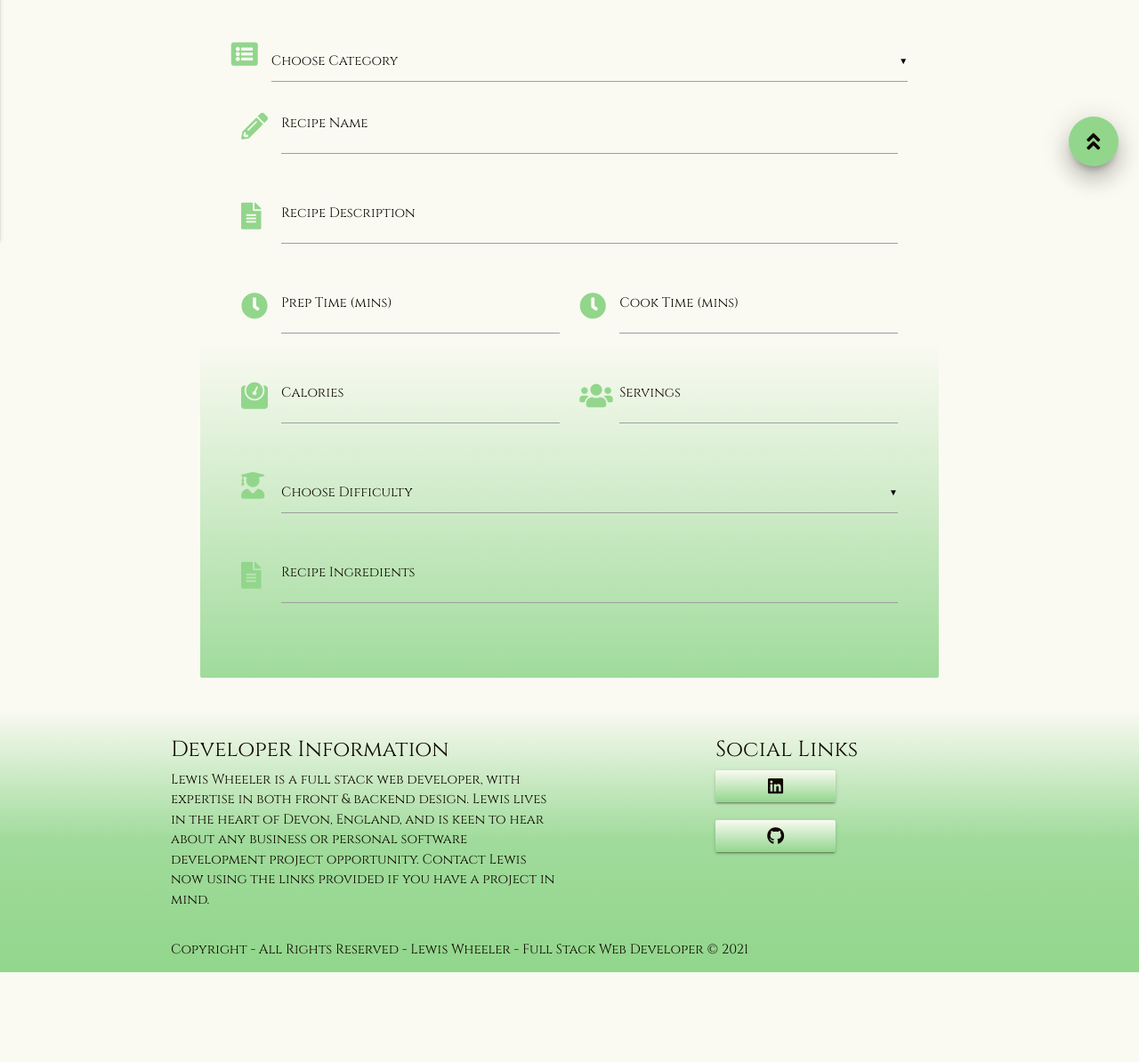
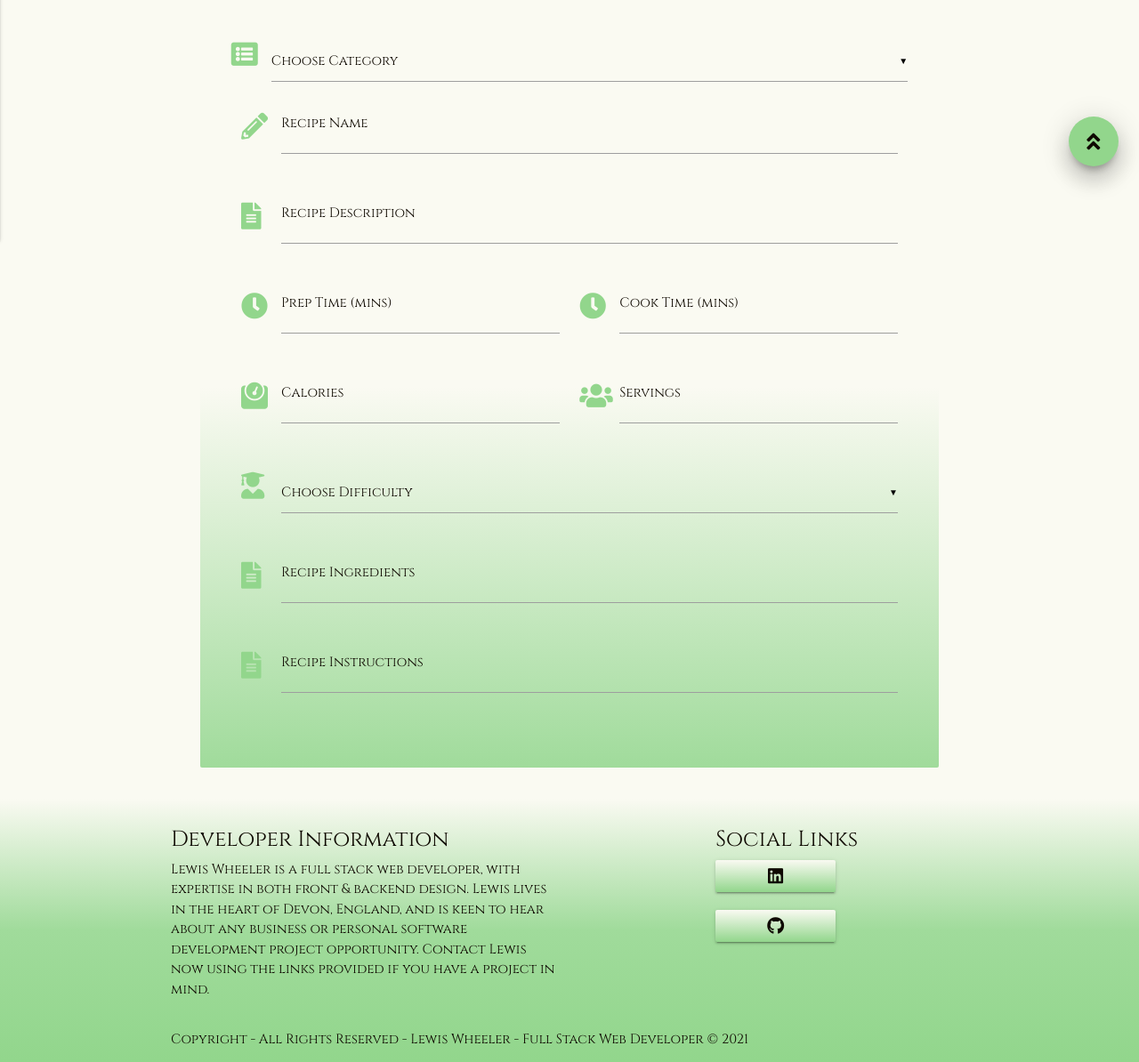
Before and after one commit to Code-Institute-Submissions/Friendly-Digest, a Flask app: page /addRecipe in a window 1280 px wide. Shown: the part 590-1784 px from the top of the page at 89% size. Before the commit the page ends 1683 px from the top, so only its background shows below. Run offline with Flask 2, Linux system fonts and the light colour scheme; data that the repository does not hold is empty; some libraries are stand-ins or nearby versions; some web fonts are replaced.

Commit message:
Added recipe instructions text field to addRecipe's form within addRecipe.html file.

```diff
--- a/templates/addRecipe.html
+++ b/templates/addRecipe.html
@@ -125,6 +125,16 @@
                             </div>
                         </div>
 
+                        <!--Recipe Instructions-->
+                        <div class="row">
+                            <div class="input-field col s12">
+                                <i class="fas fa-file-alt prefix register-icon"></i>
+                                <textarea id="recipe_instructions" name="recipe_instructions" minlength="3"
+                                    maxlength="1500" class="materialize-textarea validate" required></textarea>
+                                <label for="recipe_instructions">Recipe Instructions</label>
+                            </div>
+                        </div>
+
                     </div>
                 </div>
             </div>
```
